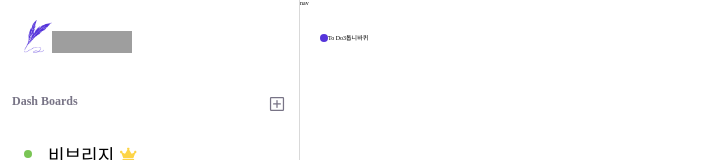
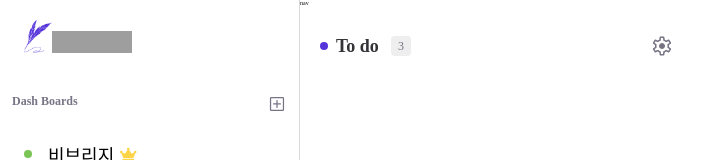
Before and after one commit to WhatToDo6/WhatToDo, a Next.js app: page /dashboard/1 in a window 1280 px wide. Shown: the top 160 px of the page, without its empty margins (0-721 px from the left). Built offline with nearby package versions, Linux system fonts and the light colour scheme; grey boxes are pictures that could not be loaded.

Commit message:
feat: ColumnHeader 완성

```diff
--- a/src/components/dashboard/column/column-header/ColumnHeader.module.scss
+++ b/src/components/dashboard/column/column-header/ColumnHeader.module.scss
@@ -2,8 +2,14 @@
 
 .wrapper {
   display: flex;
+  justify-content: space-between;
   align-items: center;
-  width: 100%;
+  width: 35.4rem;
+}
+
+.columnHeading {
+  display: flex;
+  align-items: center;
 }
 
 .ellipse {
@@ -13,3 +19,26 @@
   border-radius: 100px;
   background-color: $color-violet-200;
 }
+
+.columnTitle {
+  margin: 0 1.2rem 0 0.8rem;
+  color: $color-black-200;
+  @include font-style(1.8rem, 700, normal);
+}
+
+.cardCount {
+  display: flex;
+  justify-content: center;
+  align-items: center;
+  width: 2rem;
+  height: 2rem;
+  padding: 0.6rem 0.3rem;
+  border-radius: 0.4rem;
+  color: $color-gray-500;
+  background-color: $color-gray-200;
+  @include font-style(1.2rem, 500, normal);
+}
+
+.setting {
+  cursor: pointer;
+}
--- a/src/components/dashboard/column/column-header/index.tsx
+++ b/src/components/dashboard/column/column-header/index.tsx
@@ -1,12 +1,23 @@
+import Image from 'next/image'
+
 import S from './ColumnHeader.module.scss'
+import { SETTING } from '../constants'
 
 const ColumnHeader = () => {
   return (
     <header className={S.wrapper}>
-      <div className={S.ellipse} />
-      <div>To Do</div>
-      <div>3</div>
-      <div>톱니바퀴</div>
+      <div className={S.columnHeading}>
+        <div className={S.ellipse} />
+        <div className={S.columnTitle}>To do</div>
+        <div className={S.cardCount}>3</div>
+      </div>
+      <Image
+        className={S.setting}
+        src={SETTING}
+        width={24}
+        height={24}
+        alt="설정"
+      />
     </header>
   )
 }
--- a/src/components/dashboard/column/constants.js
+++ b/src/components/dashboard/column/constants.js
@@ -0,0 +1 @@
+export const SETTING = '/icons/setting.svg'
```
Also changed, not shown: public/icons/setting.svg (added).
